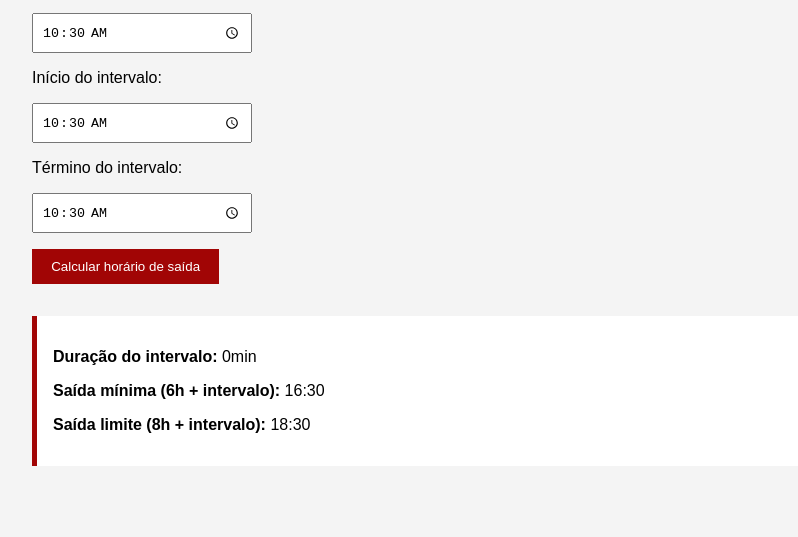
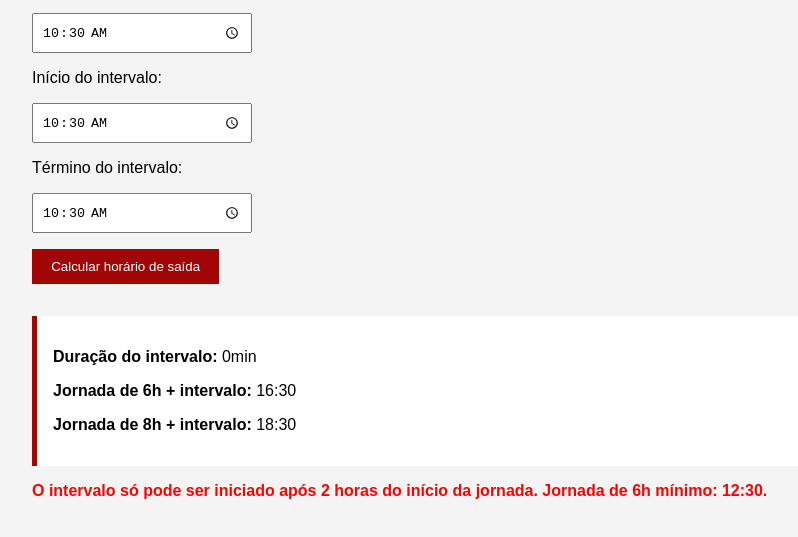
Before and after one commit to gabriel-os-sousa/calculadora-horas, a plain HTML site: page index.html in a window 1280 px wide. Both pictures are taken after typing "10:30", "10:30", "10:30" into the empty fields and a click on the button "Calcular horário de saída". Shown: the part 111-648 px from the top of the page, without its empty margins (0-798 px from the left). Drawn offline with Linux system fonts and the light colour scheme.

Commit message:
Update index.html

```diff
--- a/index.html
+++ b/index.html
@@ -1,11 +1,11 @@
 <!DOCTYPE html>
 <html lang="pt-BR">
 <head>
-  <meta charset="UTF-8">
-  <meta name="viewport" content="width=device-width, initial-scale=1.0">
+  <meta charset="UTF-8" />
+  <meta name="viewport" content="width=device-width, initial-scale=1.0"/>
   <title>Calculadora Educacional de Jornada</title>
-  <meta name="description" content="Ferramenta educativa para calcular horários de estudo ou atividades com pausas.">
-  <meta name="keywords" content="educacional, estudo, jornada, cálculo, horário, intervalo">
+  <meta name="description" content="Ferramenta educativa para calcular horários de estudo ou atividades com pausas." />
+  <meta name="keywords" content="educacional, estudo, jornada, cálculo, horário, intervalo" />
   <style>
     body {
       font-family: Arial, sans-serif;
@@ -36,28 +36,41 @@
       background: #fff;
       border-left: 5px solid #a10505;
     }
+    .alerta {
+      color: red;
+      font-weight: bold;
+      margin-top: 1rem;
+    }
   </style>
 </head>
 <body>
   <h1>Calculadora de Saída - Jornada de Trabalho</h1>
   <label for="entrada">Hora de entrada:</label>
-  <input type="time" id="entrada">
+  <input type="time" id="entrada" />
 
   <label for="inicioIntervalo">Início do intervalo:</label>
-  <input type="time" id="inicioIntervalo">
+  <input type="time" id="inicioIntervalo" />
 
   <label for="fimIntervalo">Término do intervalo:</label>
-  <input type="time" id="fimIntervalo">
+  <input type="time" id="fimIntervalo" />
 
   <button onclick="calcularSaida()">Calcular horário de saída</button>
 
   <div class="result" id="resultado"></div>
+  <div class="alerta" id="aviso"></div>
 
   <script>
+    function formatarHora(d) {
+      return d.toTimeString().slice(0, 5);
+    }
+
     function calcularSaida() {
       const entrada = document.getElementById('entrada').value;
       const inicioIntervalo = document.getElementById('inicioIntervalo').value;
       const fimIntervalo = document.getElementById('fimIntervalo').value;
+
+      const aviso = document.getElementById('aviso');
+      aviso.innerHTML = "";
 
       if (!entrada || !inicioIntervalo || !fimIntervalo) {
         alert('Por favor, preencha todos os campos.');
@@ -74,13 +87,17 @@
 
       const tempoIntervalo = msFim - msIni;
 
+      const duasHoras = 2 * 60 * 60 * 1000;
+      if (msIni - msEntrada < duasHoras) {
+        const horarioMinimoIntervalo = new Date(msEntrada + duasHoras);
+        aviso.innerHTML = "O intervalo só pode ser iniciado após 2 horas do início da jornada. Jornada de 6h mínimo: " + formatarHora(horarioMinimoIntervalo) + ".";
+      }
+
       const seisHoras = 6 * 60 * 60 * 1000;
       const oitoHoras = 8 * 60 * 60 * 1000;
 
       const saida6h = new Date(msEntrada + seisHoras + tempoIntervalo);
       const saida8h = new Date(msEntrada + oitoHoras + tempoIntervalo);
-
-      const formatarHora = d => d.toTimeString().slice(0,5);
 
       const minutosIntervalo = Math.floor(tempoIntervalo / 60000);
       const horas = Math.floor(minutosIntervalo / 60);
@@ -89,8 +106,8 @@
 
       document.getElementById('resultado').innerHTML = `
         <p><strong>Duração do intervalo:</strong> ${textoIntervalo}</p>
-        <p><strong>Saída mínima (6h + intervalo):</strong> ${formatarHora(saida6h)}</p>
-        <p><strong>Saída limite (8h + intervalo):</strong> ${formatarHora(saida8h)}</p>
+        <p><strong>Jornada de 6h + intervalo:</strong> ${formatarHora(saida6h)}</p>
+        <p><strong>Jornada de 8h + intervalo:</strong> ${formatarHora(saida8h)}</p>
       `;
     }
   </script>
```
